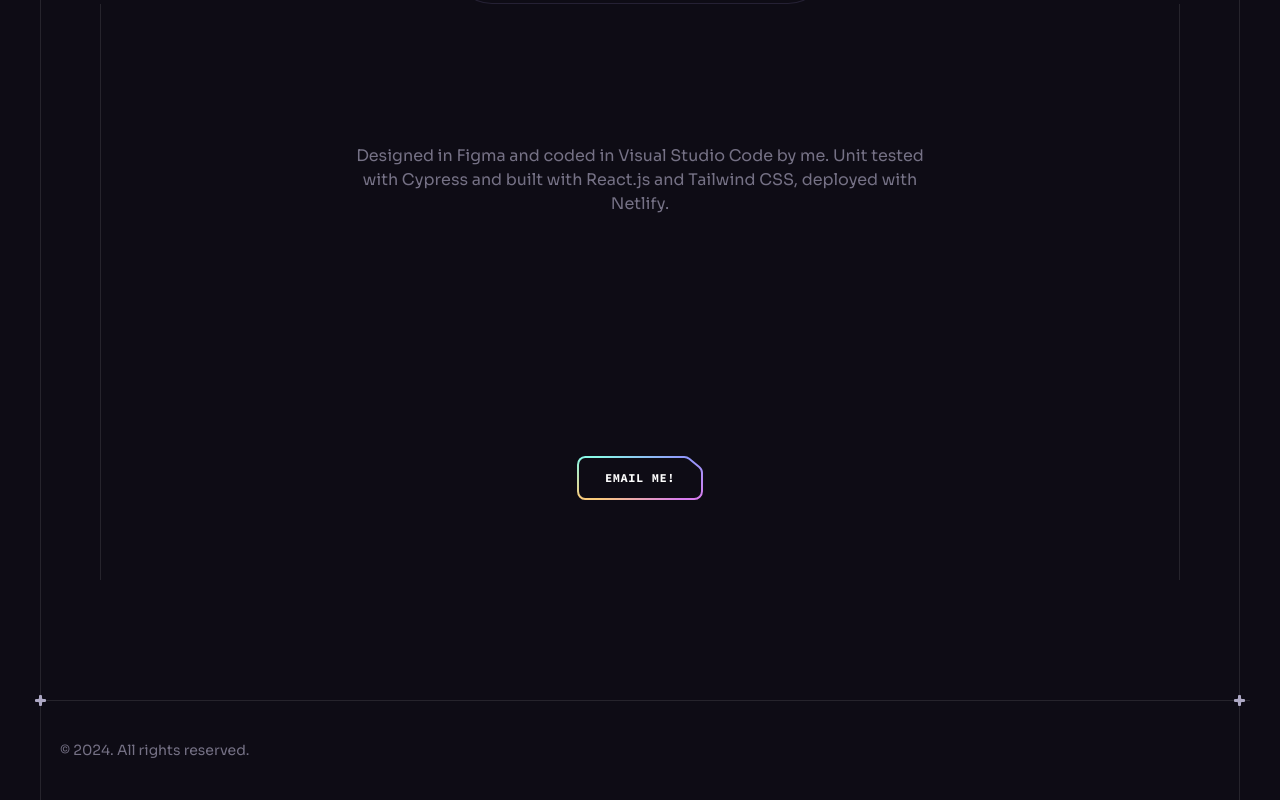
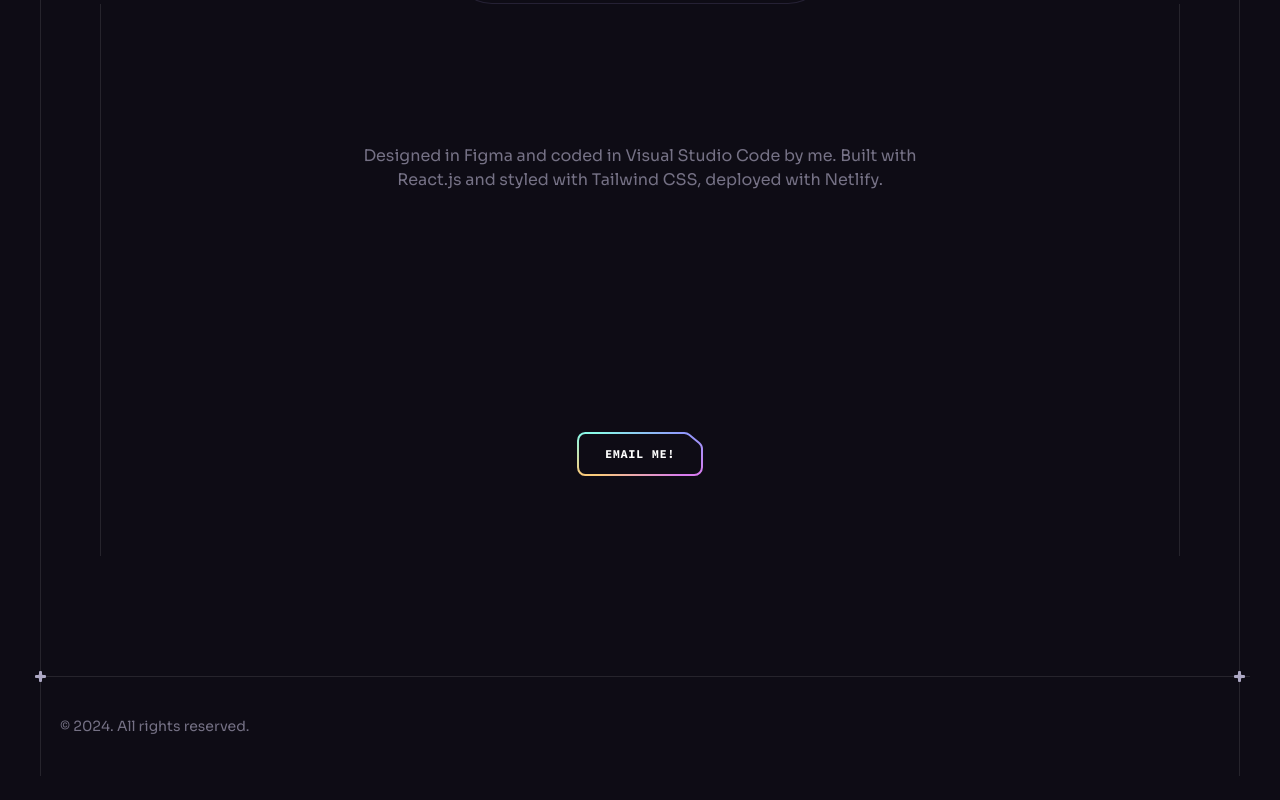
Before and after one commit to coreyzhao/E-portfolio, a React (Vite) app: page / in a window 1280 px wide. Shown: the part 3975-4775 px from the top of the page. After the commit the page ends 4751 px from the top, so only its background shows below. Built offline with nearby package versions, Linux system fonts and the light colour scheme.

Commit message:
UI: footer

```diff
--- a/src/components/Projects.jsx
+++ b/src/components/Projects.jsx
@@ -92,7 +92,7 @@ const Projects = () => (
       </div>
       <Section id="" className="flex justify-center items-center">
         <div className="flex justify-center mt-5 md:mt-10 xl:mt-15 max-w-xl text-center">
-          <p className="text-n-4">Designed in Figma and coded in Visual Studio Code by me. Unit tested with Cypress and built with React.js and Tailwind CSS, deployed with Netlify.</p>
+          <p className="text-n-4">Designed in Figma and coded in Visual Studio Code by me. Built with React.js and styled with Tailwind CSS, deployed with Netlify.</p>
         </div>
       </Section>
 
```
